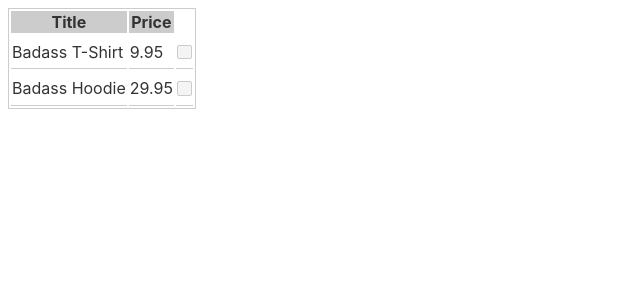
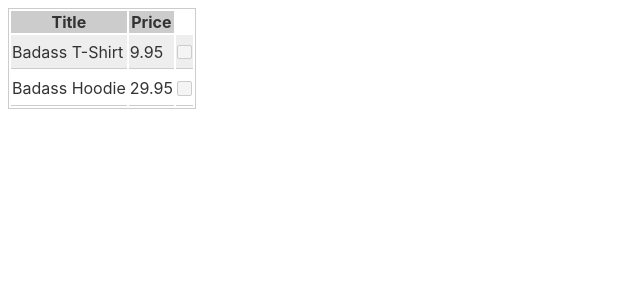
Before and after one commit to joshnuss/svelte-grid, a Svelte app: page / in a window 1280 px wide. In both pictures the pointer is over the element 101 px from the left and 52 px from the top of the page. Shown: the top 300 px of the page, without its empty margins (0-640 px from the left). Built offline with nearby package versions, Linux system fonts and the light colour scheme.

Commit message:
Adds hover effect

```diff
--- a/src/components/Row.svelte
+++ b/src/components/Row.svelte
@@ -4,4 +4,10 @@
   const dispatch = createEventDispatcher();
 </script>
 
+<style>
+  tr:hover {
+    background: #eee
+  }
+</style>
+
 <tr on:click|preventDefault={() => dispatch('click')}><slot/></tr>
```
